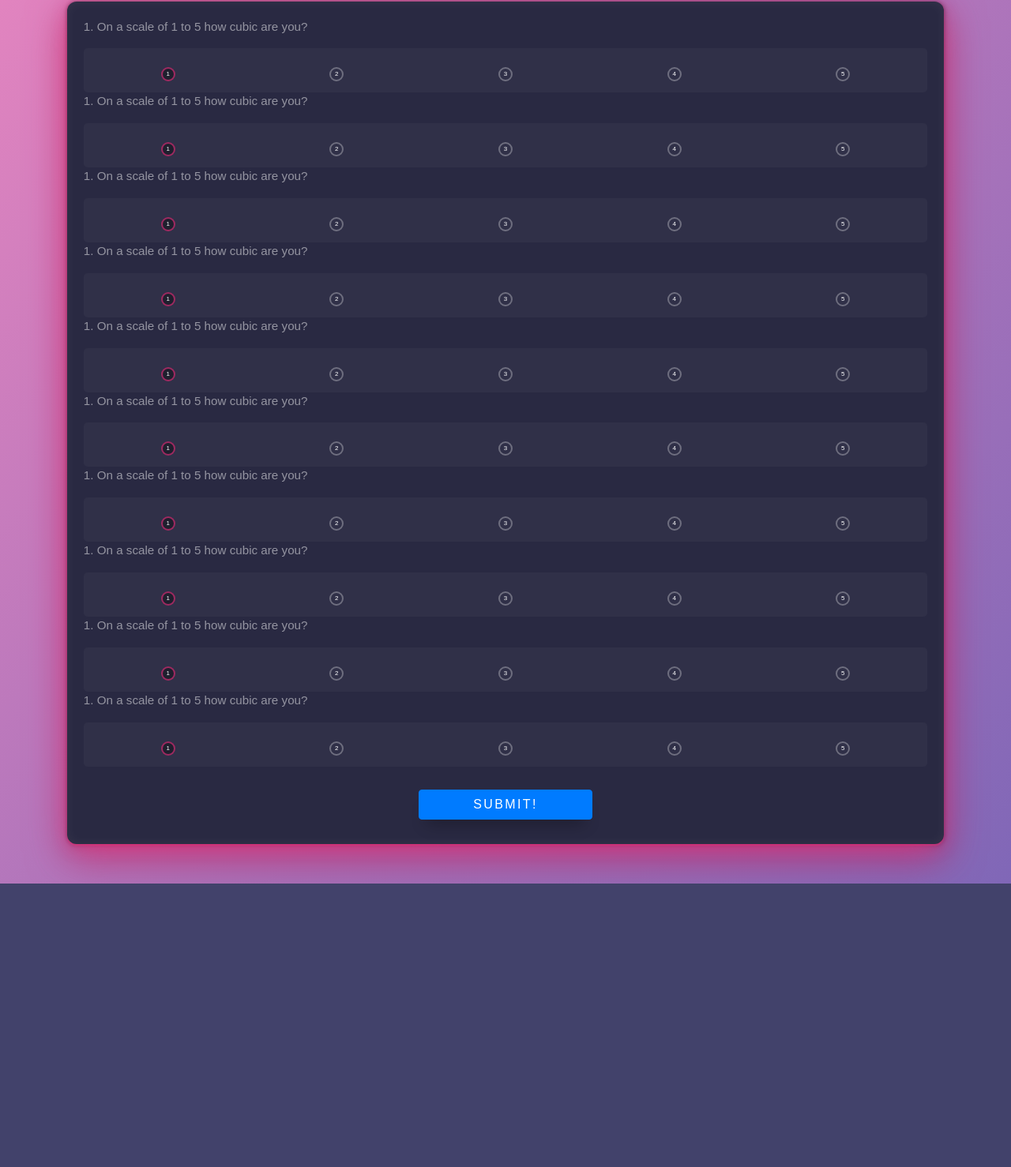
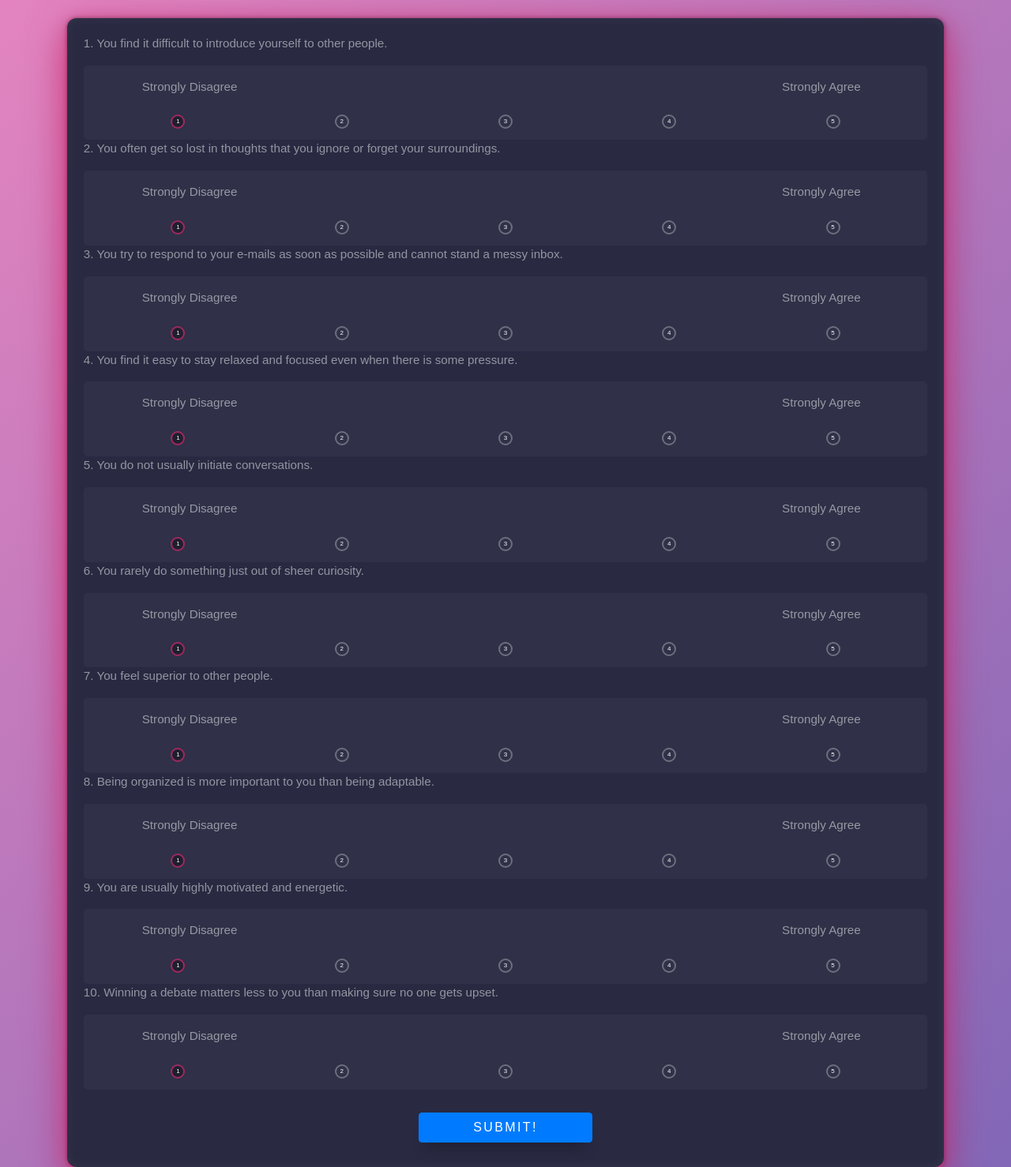
Before and after one commit to hillaryellis37/FriendFinder, a website: page app/public/survey.html in a window 1280 px wide. Shown: the part 260-1738 px from the top of the page at 79% size. Before the commit the page ends 1379 px from the top, so only its background shows below. Drawn offline with nearby package versions, Linux system fonts and the light colour scheme.

Commit message:
added all survey questions

```diff
--- a/app/public/css/style.css
+++ b/app/public/css/style.css
@@ -35,7 +35,7 @@ p {
 }
 
 .rb {
-  padding: 16px 0;
+  padding: 16px;
   text-align: center;
   background: rgba(255,255,255,.03);
   border-radius: .3em;
--- a/app/public/survey.html
+++ b/app/public/survey.html
@@ -13,7 +13,7 @@
 	<div class="container-fluid">
 		<div class="row justify-content-md-center">
 			<div class="col-md-8">
-				<p>Survey Questions</p>
+				<h1>Survey Questions</h1>
 				<hr class="my-4">
 			</div>
 
@@ -41,8 +41,16 @@
 			<div class="rb-box">
 
 	  <!-- Radio Button Module -->
-			  	<p>1. On a scale of 1 to 5 how cubic are you?</p>
+			  	<p>1. You find it difficult to introduce yourself to other people.</p>
 			  	<div id="rb-1" class="rb">
+				  	<div class="row justify-content-between">
+				  		<div class="col-md-3">
+						  	<p>Strongly Disagree</p>
+						</div>
+						<div class="col-md-3">
+						  	<p>Strongly Agree</p>
+						</div>
+					</div>
 			    	<div class="rb-tab rb-tab-active" data-value="1">
 			      		<div class="rb-spot">
 			        		<span class="rb-txt">1</span>
@@ -66,8 +74,16 @@
 			    	</div>
 			  	</div>
 
-			  	<p>1. On a scale of 1 to 5 how cubic are you?</p>
-			  	<div id="rb-1" class="rb">
+			  	<p>2. You often get so lost in thoughts that you ignore or forget your surroundings.</p>
+			  	<div id="rb-2" class="rb">
+				  	<div class="row justify-content-between">
+				  		<div class="col-md-3">
+						  	<p>Strongly Disagree</p>
+						</div>
+						<div class="col-md-3">
+						  	<p>Strongly Agree</p>
+						</div>
+					</div>
 			    	<div class="rb-tab rb-tab-active" data-value="1">
 			      		<div class="rb-spot">
 			        		<span class="rb-txt">1</span>
@@ -91,8 +107,16 @@
 			    	</div>
 			  	</div>
 
-			  	<p>1. On a scale of 1 to 5 how cubic are you?</p>
-			  	<div id="rb-1" class="rb">
+			  	<p>3. You try to respond to your e-mails as soon as possible and cannot stand a messy inbox.</p>
+			  	<div id="rb-3" class="rb">
+				  	<div class="row justify-content-between">
+				  		<div class="col-md-3">
+						  	<p>Strongly Disagree</p>
+						</div>
+						<div class="col-md-3">
+						  	<p>Strongly Agree</p>
+						</div>
+					</div>
 			    	<div class="rb-tab rb-tab-active" data-value="1">
 			      		<div class="rb-spot">
 			        		<span class="rb-txt">1</span>
@@ -116,8 +140,16 @@
 			    	</div>
 			  	</div>
 
-			  	<p>1. On a scale of 1 to 5 how cubic are you?</p>
-			  	<div id="rb-1" class="rb">
+			  	<p>4. You find it easy to stay relaxed and focused even when there is some pressure.</p>
+			  	<div id="rb-4" class="rb">
+				  	<div class="row justify-content-between">
+				  		<div class="col-md-3">
+						  	<p>Strongly Disagree</p>
+						</div>
+						<div class="col-md-3">
+						  	<p>Strongly Agree</p>
+						</div>
+					</div>
 			    	<div class="rb-tab rb-tab-active" data-value="1">
 			      		<div class="rb-spot">
 			        		<span class="rb-txt">1</span>
@@ -141,8 +173,16 @@
 			    	</div>
 			  	</div>
 
-			  	<p>1. On a scale of 1 to 5 how cubic are you?</p>
-			  	<div id="rb-1" class="rb">
+			  	<p>5. You do not usually initiate conversations.</p>
+			  	<div id="rb-5" class="rb">
+				  	<div class="row justify-content-between">
+				  		<div class="col-md-3">
+						  	<p>Strongly Disagree</p>
+						</div>
+						<div class="col-md-3">
+						  	<p>Strongly Agree</p>
+						</div>
+					</div>
 			    	<div class="rb-tab rb-tab-active" data-value="1">
 			      		<div class="rb-spot">
 			        		<span class="rb-txt">1</span>
@@ -166,8 +206,16 @@
 			    	</div>
 			  	</div>
 
-			  	<p>1. On a scale of 1 to 5 how cubic are you?</p>
-			  	<div id="rb-1" class="rb">
+			  	<p>6. You rarely do something just out of sheer curiosity.</p>
+			  	<div id="rb-6" class="rb">
+				  	<div class="row justify-content-between">
+				  		<div class="col-md-3">
+						  	<p>Strongly Disagree</p>
+						</div>
+						<div class="col-md-3">
+						  	<p>Strongly Agree</p>
+						</div>
+					</div>
 			    	<div class="rb-tab rb-tab-active" data-value="1">
 			      		<div class="rb-spot">
 			        		<span class="rb-txt">1</span>
@@ -191,8 +239,16 @@
 			    	</div>
 			  	</div>
 
-			  	<p>1. On a scale of 1 to 5 how cubic are you?</p>
-			  	<div id="rb-1" class="rb">
+			  	<p>7. You feel superior to other people.</p>
+			  	<div id="rb-7" class="rb">
+				  	<div class="row justify-content-between">
+				  		<div class="col-md-3">
+						  	<p>Strongly Disagree</p>
+						</div>
+						<div class="col-md-3">
+						  	<p>Strongly Agree</p>
+						</div>
+					</div>
 			    	<div class="rb-tab rb-tab-active" data-value="1">
 			      		<div class="rb-spot">
 			        		<span class="rb-txt">1</span>
@@ -216,8 +272,16 @@
 			    	</div>
 			  	</div>
 
-			  	<p>1. On a scale of 1 to 5 how cubic are you?</p>
-			  	<div id="rb-1" class="rb">
+			  	<p>8. Being organized is more important to you than being adaptable.</p>
+			  	<div id="rb-8" class="rb">
+				  	<div class="row justify-content-between">
+				  		<div class="col-md-3">
+						  	<p>Strongly Disagree</p>
+						</div>
+						<div class="col-md-3">
+						  	<p>Strongly Agree</p>
+						</div>
+					</div>
 			    	<div class="rb-tab rb-tab-active" data-value="1">
 			      		<div class="rb-spot">
 			        		<span class="rb-txt">1</span>
@@ -241,8 +305,16 @@
 			    	</div>
 			  	</div>
 
-			  	<p>1. On a scale of 1 to 5 how cubic are you?</p>
-			  	<div id="rb-1" class="rb">
+			  	<p>9. You are usually highly motivated and energetic.</p>
+			  	<div id="rb-9" class="rb">
+				  	<div class="row justify-content-between">
+				  		<div class="col-md-3">
+						  	<p>Strongly Disagree</p>
+						</div>
+						<div class="col-md-3">
+						  	<p>Strongly Agree</p>
+						</div>
+					</div>
 			    	<div class="rb-tab rb-tab-active" data-value="1">
 			      		<div class="rb-spot">
 			        		<span class="rb-txt">1</span>
@@ -266,8 +338,16 @@
 			    	</div>
 			  	</div>
 
-			  	<p>1. On a scale of 1 to 5 how cubic are you?</p>
-			  	<div id="rb-1" class="rb">
+			  	<p>10. Winning a debate matters less to you than making sure no one gets upset.</p>
+			  	<div id="rb-10" class="rb">
+				  	<div class="row justify-content-between">
+				  		<div class="col-md-3">
+						  	<p>Strongly Disagree</p>
+						</div>
+						<div class="col-md-3">
+						  	<p>Strongly Agree</p>
+						</div>
+					</div>
 			    	<div class="rb-tab rb-tab-active" data-value="1">
 			      		<div class="rb-spot">
 			        		<span class="rb-txt">1</span>
@@ -292,14 +372,15 @@
 			  	</div>
 
 
+
+
 	  <!-- Button -->
-			  	<div class="button-box">
-			    	<button class="button trigger btn btn-primary">Submit!</button>
-			  	</div>
+		  	<div class="button-box">
+		    	<button class="button trigger btn btn-primary">Submit!</button>
+		  	</div>
 
-			</div>
-
-		</form>
+		</div>
+	</form>
 
 	<script>
 	// Example starter JavaScript for disabling form submissions if there are invalid fields
```
